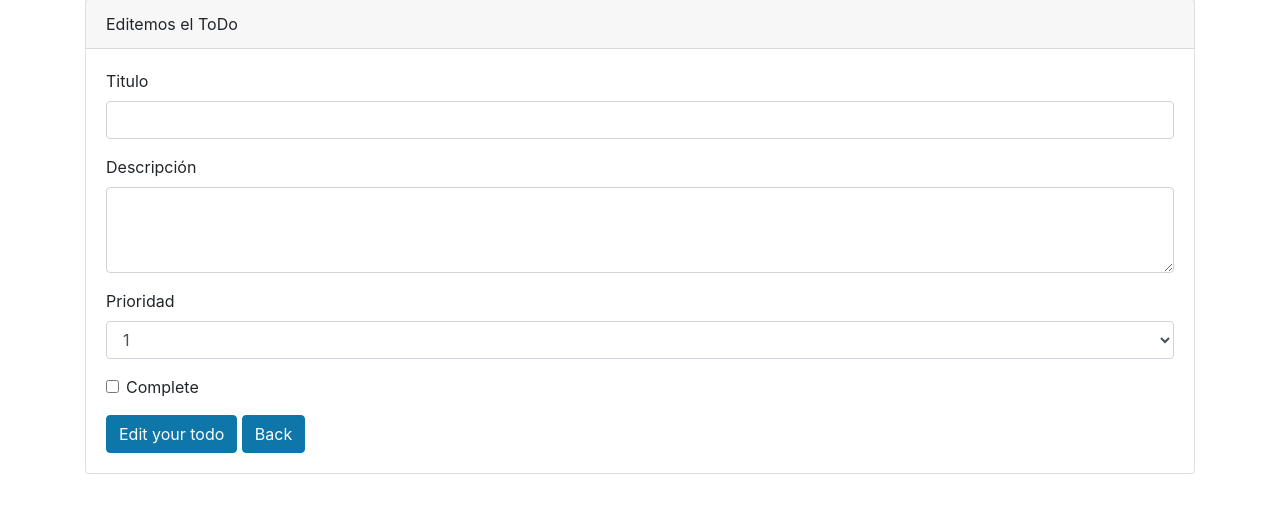
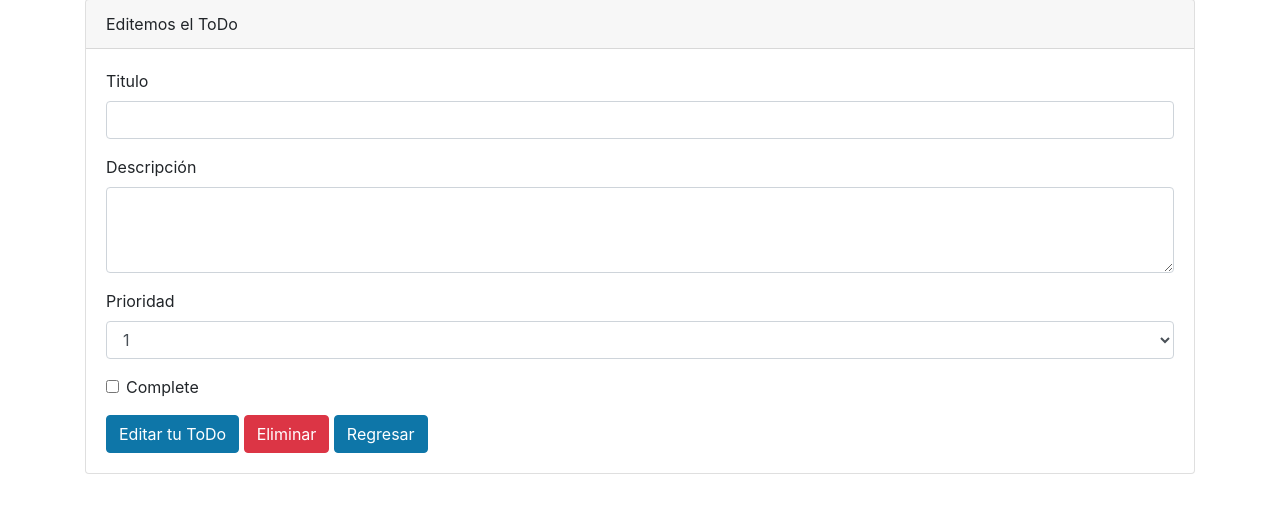
Before and after one commit to augustoreyesdelgado/TodoAPP---FastAPI, a Python web app: template templates/edit-todo.html in a window 1280 px wide. Shown: the part 71-586 px from the top of the page. Run offline with Jinja, Linux system fonts and the light colour scheme; the template is opened without the code that fills it, so the values that code supplies are empty.

Commit message:
se ha agregado la funcion de eliminar ToDos en la vista de edición

```diff
--- a/templates/edit-todo.html
+++ b/templates/edit-todo.html
@@ -33,8 +33,9 @@
                     <label class="form-check-label">Complete</label>
                 </div>
 
-                <button type="submit" class="btn btn-primary">Edit your todo</button>
-                <a href="/todos/todo-page" class="btn btn-primary">Back</a>
+                <button type="submit" class="btn btn-primary">Editar tu ToDo</button>
+                <button id="deleteButton" type="button" class="btn btn-danger">Eliminar</button>
+                <a href="/todos/todo-page" class="btn btn-primary">Regresar</a>
             </form>
         </div>
     </div>
```
Also changed, not shown: main.py (+3 -9 lines).
